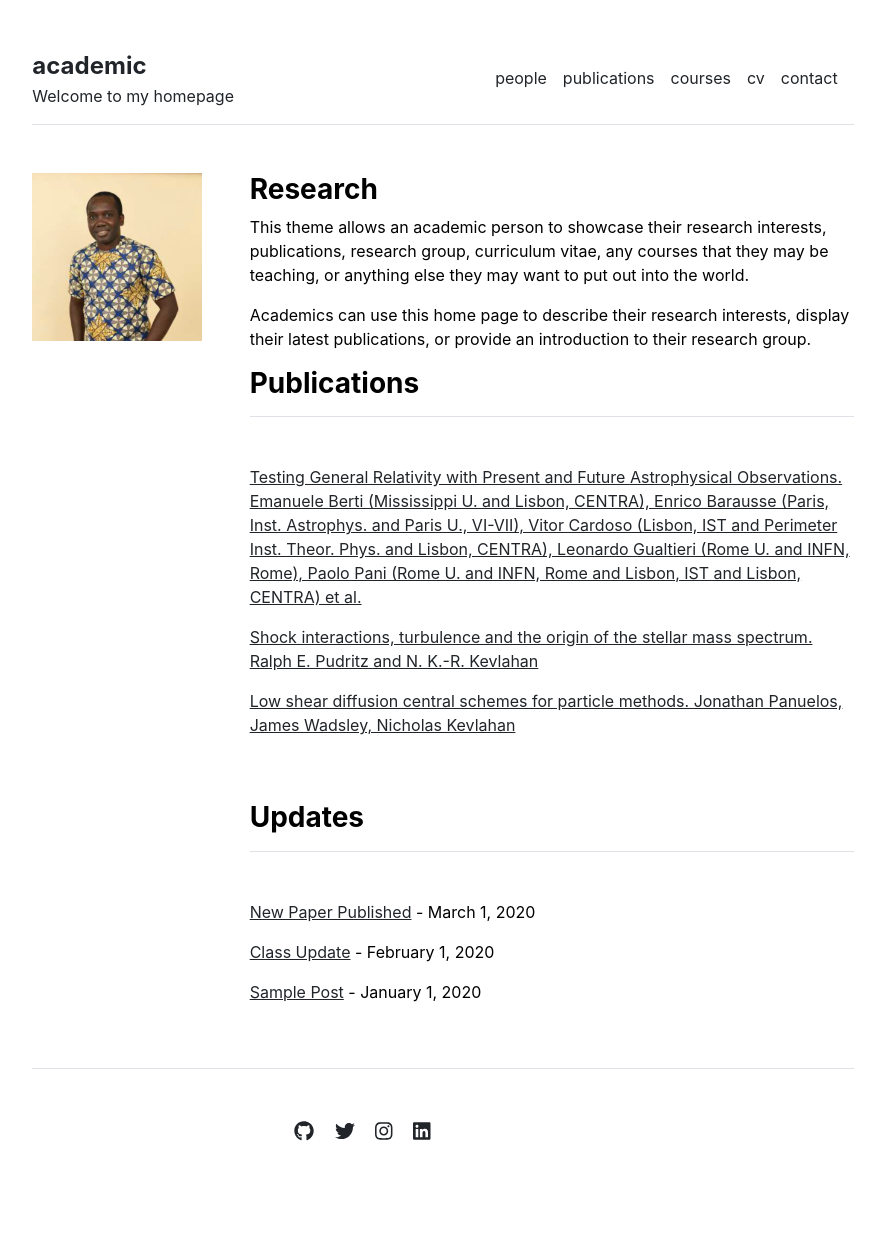
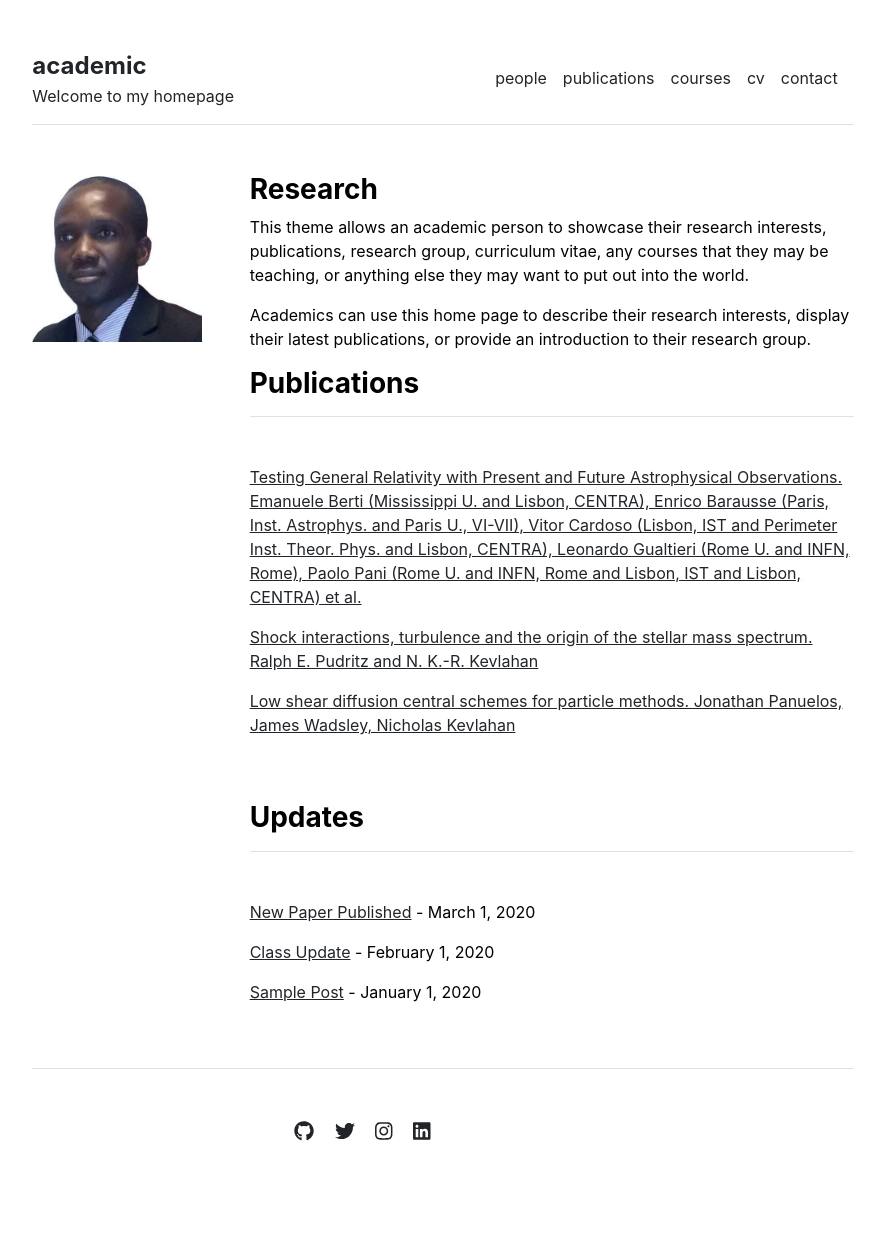
Before and after one commit to akakpokonou/akakpokonou.github.io, a Jekyll site: the page built from index.md, in a window 1280 px wide. Shown: the whole page, without its empty margins (197-1082 px from the left). Built offline with Jekyll 4.4.1, drawn with Linux system fonts in a browser that asks for light colours.

Commit message:
Update home.html

```diff
--- a/_layouts/home.html
+++ b/_layouts/home.html
@@ -4,7 +4,7 @@
 
 <div class="row g-5 mb-5">
   <div class="col-md-3">
-    <img src="{{ site.github.url }}/assets/img/IMG-3560.jpg" alt="Home" width="100%">
+    <img src="{{ site.github.url }}/assets/img/Pfofile.jpg" alt="Home" width="100%">
   </div>
     <div class="col-md-9">
     <h3 class="fw-bold">Research</h3>
```
